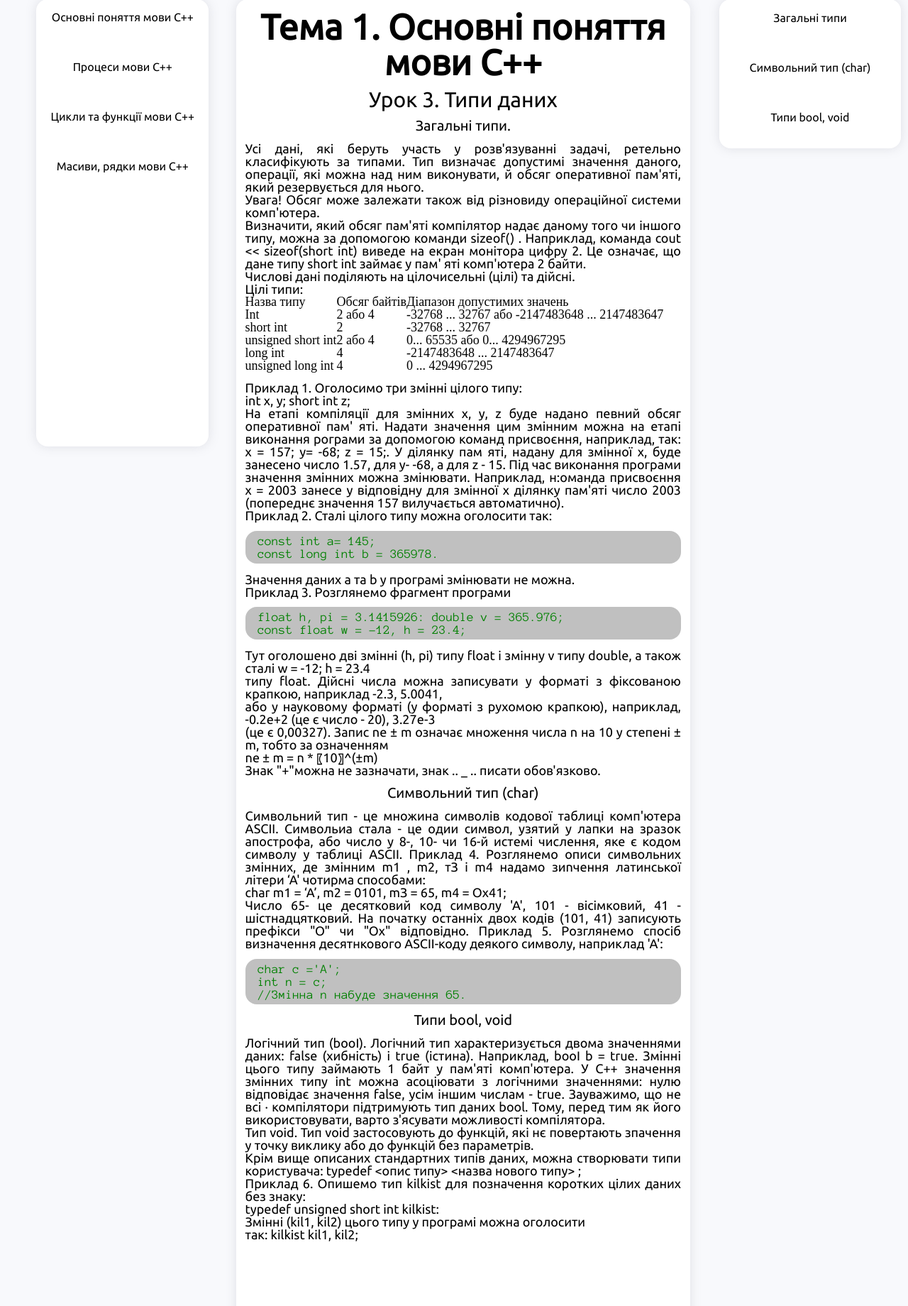
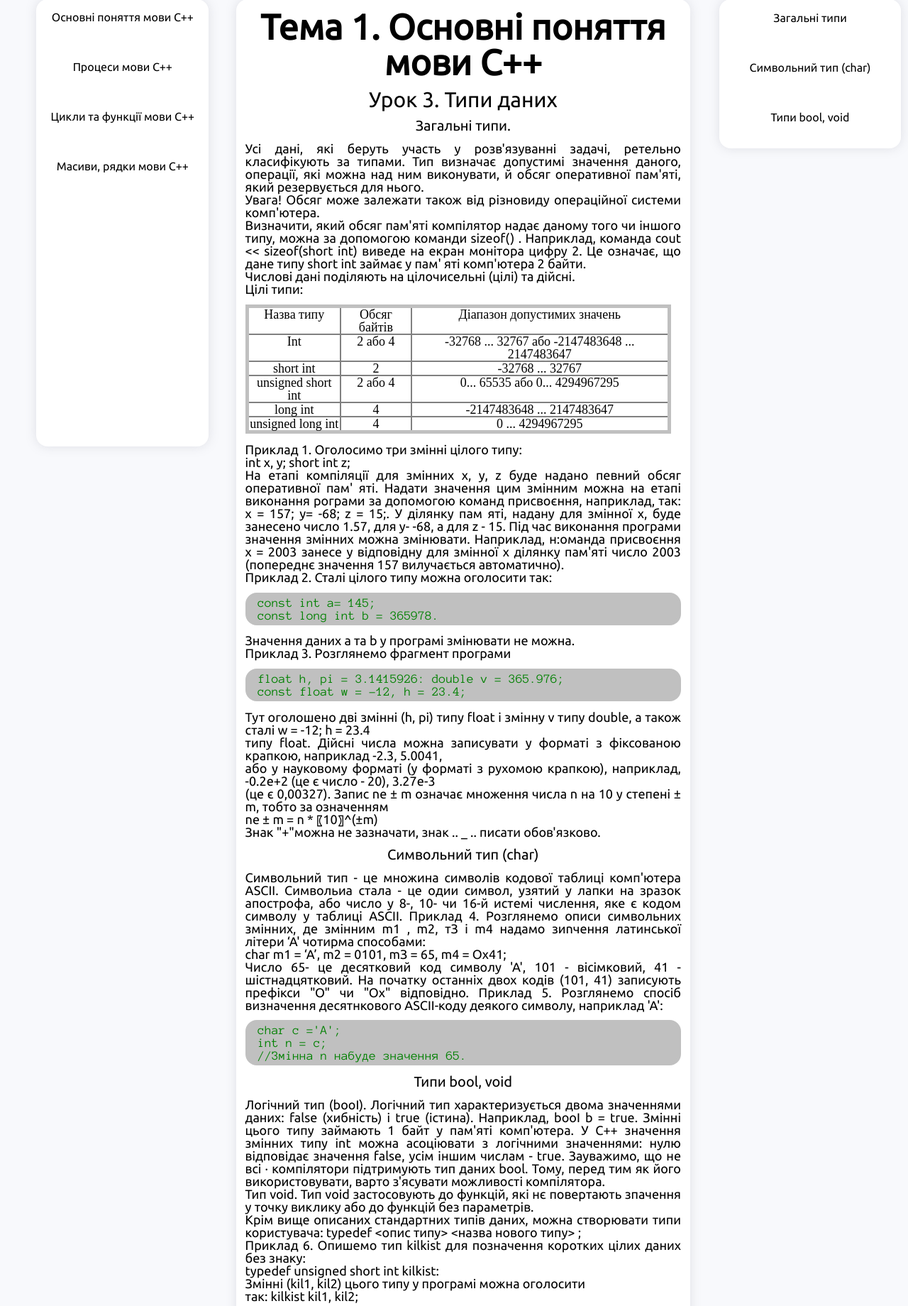
Before and after one commit to kostya-kon/multimedia_guide_for_cpp, a Django app: page /lessons/3 in a window 1280 px wide. Shown: the part 115-1955 px from the top of the page at 71% size. Run offline with Django 3.2, Linux system fonts and the light colour scheme; lists and menus that the app fills with data are empty.

Commit message:
table fix

```diff
--- a/static/style/tests.css
+++ b/static/style/tests.css
@@ -16,7 +16,9 @@ tr .test-form
     margin-top: 0px;
     border-radius: 15px;
     font-size: 25px;
+
 }
+
 label .test-form
 {
     font-size: 10px;
--- a/static/style/text.css
+++ b/static/style/text.css
@@ -41,16 +41,22 @@ p
     color: green;
 }
 
-table .regular
+table.regular
 {
     margin-top: 2%;
     border: 5px solid silver;
     border-radius: 16px;
     width: 600px;
 }
-th .regular, td .regular
+table.regular th
 {
     text-align: center;
     border: 2px solid grey;
     margin: 5px;
 }
+table.regular tr
+{
+    text-align: center;
+    border: 2px solid grey;
+    margin: 5px;
+}
```
